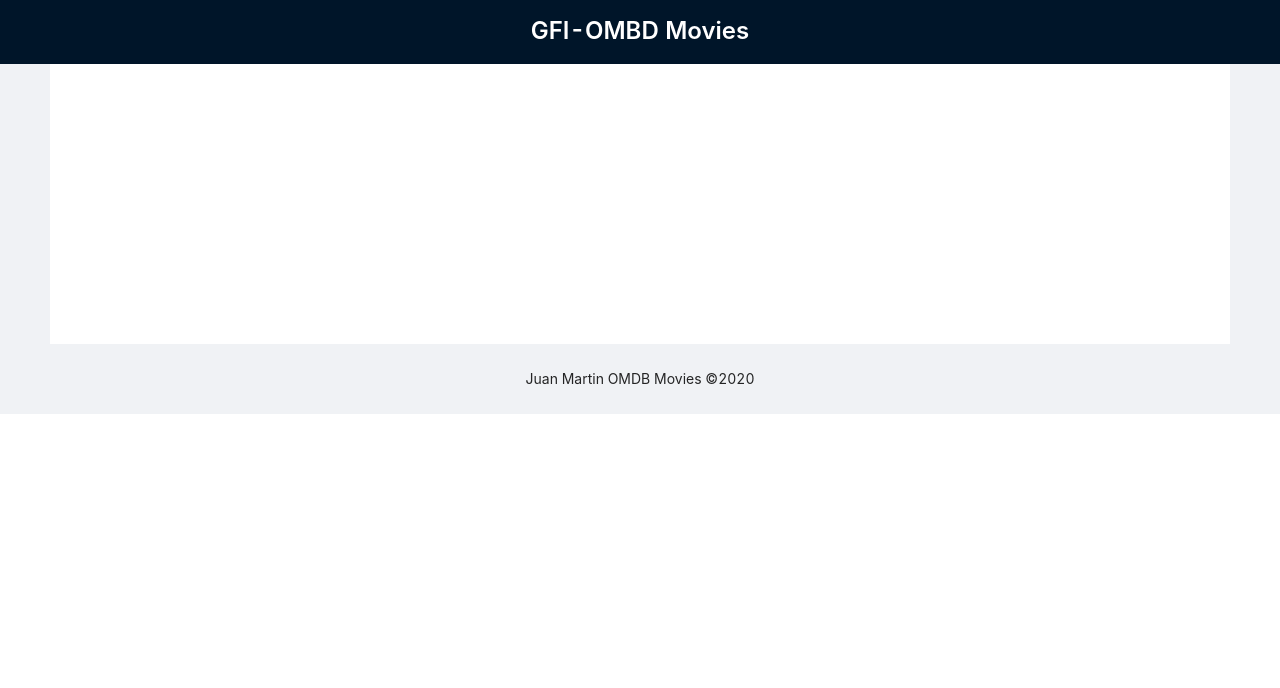
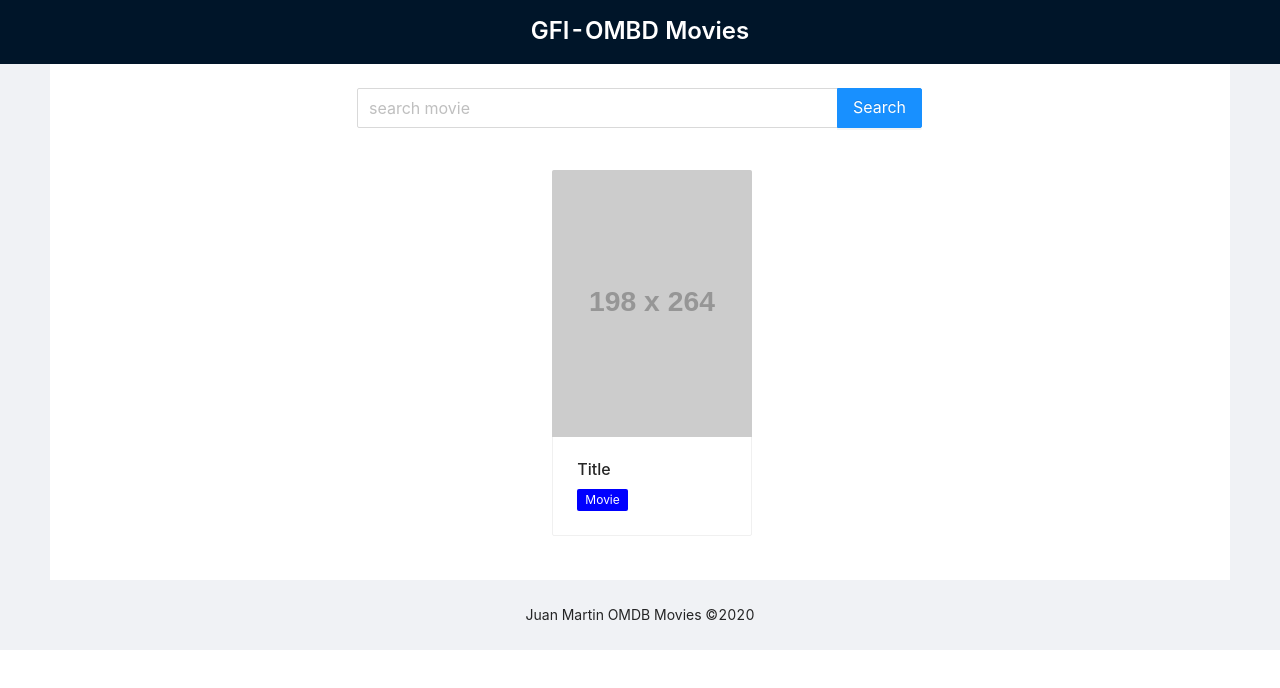
Before and after one commit to juanmana/Prueba-gfi, a React (Create React App) app: page / in a window 1280 px wide. Shown: the top 688 px of the page. Built offline with nearby package versions, Linux system fonts and the light colour scheme.

Commit message:
CardMovie

```diff
--- a/src/App.js
+++ b/src/App.js
@@ -6,18 +6,17 @@
   Row,
   Col,
   Card,
-  Tag,
   Spin,
   Alert,
   Modal,
   Typography
 } from 'antd';
 import 'antd/dist/antd.css';
+import { SearchMovie } from './components/SearchMovie';
+import { CardMovie } from './components/CardMovie';
 
 const API_KEY = 'cexxxxxxx6';
 const { Header, Content, Footer } = Layout;
-const { Search } = Input;
-const { Meta } = Card;
 const TextTitle = Typography.Title;
 
 
@@ -40,6 +39,12 @@
               <Content style={{ padding: '0 50px' }}>
                   <div style={{ background: '#fff', padding: 24, minHeight: 280 }}>
 
+                  <SearchMovie />
+                        <br />
+                        <Row gutter={16} type="flex" justify="center">
+                            <CardMovie />
+                        </Row>
+
                   </div>
               </Content>
               <Footer style={{ textAlign: 'center' }}> Juan Martin OMDB Movies ©2020</Footer>
--- /dev/null
+++ b/src/components/CardMovie.js
@@ -0,0 +1,32 @@
+import React from "react";
+import { Row, Col,Card,Tag} from 'antd';
+import 'antd/dist/antd.css';
+
+const { Meta } = Card;
+
+
+
+export const CardMovie = () => {
+  return (
+    <Col style={{ margin: "20px 0" }} className="gutter-row" span={4}>
+      <div className="gutter-box">
+        <Card
+          style={{ width: 200 }}
+          cover={
+            <img
+              alt=""
+              src="https://placehold.it/198x264&text=Image+Not+Found"
+            />
+          }
+        >
+          <Meta title="Title" description={false} />
+          <Row style={{ marginTop: "10px" }} className="gutter-row">
+            <Col>
+              <Tag color="Blue">Movie</Tag>
+            </Col>
+          </Row>
+        </Card>
+      </div>
+    </Col>
+  );
+};
--- a/src/components/SearchMovie.js
+++ b/src/components/SearchMovie.js
@@ -1,6 +1,18 @@
 import React from 'react'
-import { Row, Col} from 'antd';
+import {
+    Layout,
+    Input,
+    Row,
+    Col,
+    Card,
+    Spin,
+    Alert,
+    Modal,
+    Typography
+  } from 'antd';import 'antd/dist/antd.css';
 
+
+const { Search } = Input;
 
 
 
@@ -10,7 +22,7 @@
         <Row>
         <Col span={12} offset={6}>
             <Search
-                placeholder="enter movie, series, episode name"
+                placeholder="search movie"
                 enterButton="Search"
                 size="large"
                 onSearch={value => console.log(value)}
```
